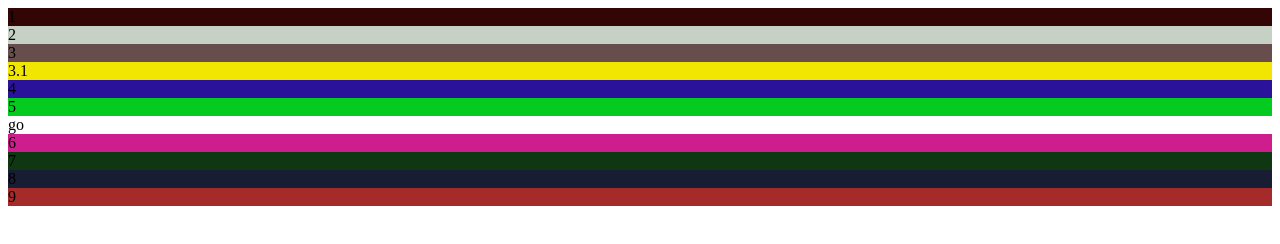
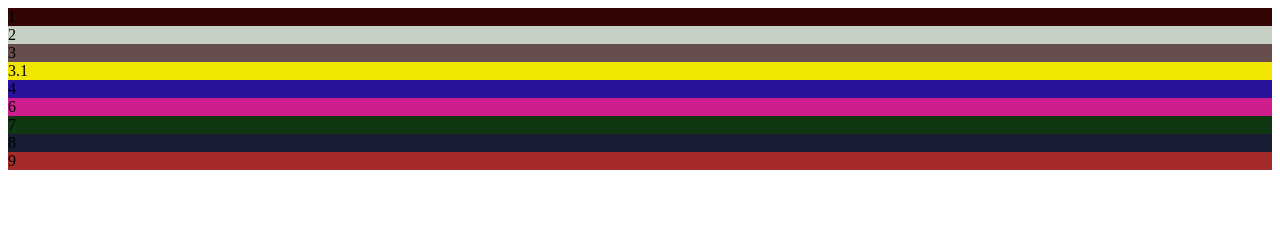
Before and after one commit to OleksandrBaranov05/mebleriya-shop, a plain HTML site: page index.html in a window 1280 px wide. Drawn offline with Linux system fonts and the light colour scheme.

Commit message:
Deploying to gh-pages from @ OleksandrBaranov05/mebleriya-shop@c61cae17747bc9323434fd33256ea927211ccb9c 🚀

```diff
--- a/assets/index-C_5Hy35w.css
+++ /dev/null
@@ -1 +0,0 @@
-h1,h2,h3,h4,h5,h6,p{margin:0}p:last-child{margin-bottom:0}ul{margin:0;padding:0;list-style:none}a{color:currentColor;text-decoration:none}button{cursor:pointer}img{display:block;max-width:100%;height:auto}.a1{background-color:#330505}.a2{background-color:#c6d0c5}.a3{background-color:#684d4d}.a32{background-color:#f1e502}.a4{background-color:#2b129b}.a5{background-color:#05ca1f}.a6{background-color:#ce1e8d}.a7{background-color:#0f3711}.a8{background-color:#191d34}.a9{background-color:brown}
--- /dev/null
+++ b/assets/index-DNRqXgXz.css
@@ -0,0 +1 @@
+h1,h2,h3,h4,h5,h6,p{margin:0}p:last-child{margin-bottom:0}ul{margin:0;padding:0;list-style:none}a{color:currentColor;text-decoration:none}button{cursor:pointer}img{display:block;max-width:100%;height:auto}.a1{background-color:#330505}.a2{background-color:#c6d0c5}.a3{background-color:#684d4d}.a32{background-color:#f1e502}.a4{background-color:#2b129b}.a6{background-color:#ce1e8d}.a7{background-color:#0f3711}.a8{background-color:#191d34}.a9{background-color:brown}
--- a/index.html
+++ b/index.html
@@ -6,7 +6,7 @@
     <meta name="viewport" content="width=device-width, initial-scale=1.0" />
     <title>Vanilla App Template</title>
     <script type="module" crossorigin src="/mebleriya-shop/index.js"></script>
-    <link rel="stylesheet" crossorigin href="/mebleriya-shop/assets/index-C_5Hy35w.css">
+    <link rel="stylesheet" crossorigin href="/mebleriya-shop/assets/index-DNRqXgXz.css">
   </head>
   <body>
     <div class="a1">1</div>
@@ -16,7 +16,7 @@
       <div class="a3">3</div>
       <div class="a32">3.1</div>
       <div class="a4">4</div>
-      <div class="a5">5</div>go
+
       <div class="a6">6</div>
     </main>
 
```
